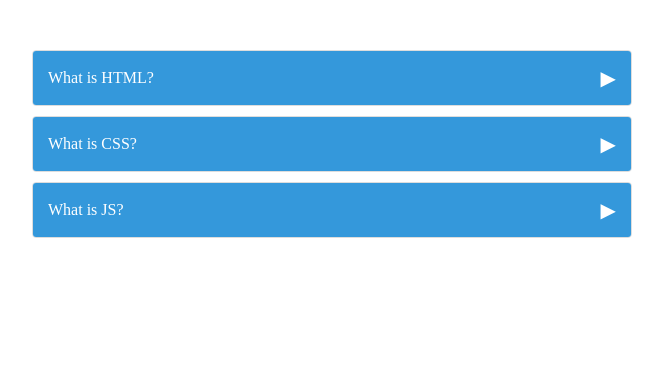
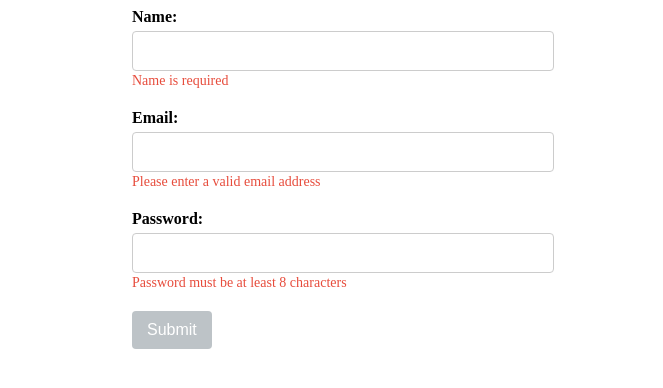
Before and after one commit to SouksavathPMS/vue3-project-learning, a Vue app: page / in a window 1280 px wide. Shown: the top 388 px of the page, without its empty margins (308-971 px from the left). Built offline with nearby package versions, Linux system fonts and the light colour scheme.

Commit message:
Complete FormValidation

```diff
--- a/src/App.vue
+++ b/src/App.vue
@@ -1,10 +1,11 @@
 <script setup>
-import AccordionComponent from './components/AccordionComponent.vue'
+import FormValidation from './components/FormValidation.vue'
 </script>
 
 <template>
   <!-- <TodoList/> -->
   <!-- <RandomQuoteGenerator /> -->
   <!-- <AmazingCalculator /> -->
-  <AccordionComponent />
+  <!-- <AccordionComponent /> -->
+  <FormValidation />
 </template>
--- /dev/null
+++ b/src/components/FormValidation.vue
@@ -0,0 +1,96 @@
+<script setup>
+import { ref, computed } from 'vue'
+
+const formData = ref({
+  name: '',
+  email: '',
+  password: '',
+})
+
+const isNameValid = computed(() => formData.value.name.trim() !== '')
+const isEmailValid = computed(() => /^[^\s@]+@[^\s@]+\.[^\s@]+$/.test(formData.value.email))
+const isPasswordValid = computed(() => formData.value.password.length >= 8)
+
+const isFormValid = computed(() => isNameValid.value && isEmailValid.value && isPasswordValid.value)
+
+const submitForm = () => {
+  if (isFormValid.value) {
+    // Perform form submission logic here
+    console.log('Form submitted!', formData.value)
+  } else {
+    console.log('Form is invalid. Please check the fields.')
+  }
+}
+</script>
+
+<template>
+  <div>
+    <form @submit.prevent="submitForm" class="custom-form">
+      <div class="form-group">
+        <label for="name">Name:</label>
+        <input v-model="formData.name" type="text" id="name" />
+        <span v-if="!isNameValid" class="error">Name is required</span>
+      </div>
+
+      <div class="form-group">
+        <label for="email">Email:</label>
+        <input v-model="formData.email" type="email" id="email" />
+        <span v-if="!isEmailValid" class="error">Please enter a valid email address</span>
+      </div>
+
+      <div class="form-group">
+        <label for="password">Password:</label>
+        <input v-model="formData.password" type="password" id="password" />
+        <span v-if="!isPasswordValid" class="error">Password must be at least 8 characters</span>
+      </div>
+
+      <button type="submit" :disabled="!isFormValid" class="submit-button">Submit</button>
+    </form>
+  </div>
+</template>
+
+<style scoped>
+.custom-form {
+  max-width: 400px;
+  margin: 0 auto;
+}
+
+.form-group {
+  margin-bottom: 20px;
+}
+
+label {
+  display: block;
+  font-weight: bold;
+  margin-bottom: 5px;
+}
+
+input {
+  width: 100%;
+  padding: 10px;
+  font-size: 16px;
+  border: 1px solid #ccc;
+  border-radius: 4px;
+}
+
+.error {
+  color: #e74c3c;
+  font-size: 14px;
+  margin-top: 5px;
+}
+
+.submit-button {
+  padding: 10px 15px;
+  font-size: 16px;
+  background-color: #3498db;
+  color: #fff;
+  border: none;
+  border-radius: 4px;
+  cursor: pointer;
+}
+
+.submit-button:disabled {
+  background-color: #bdc3c7;
+  cursor: not-allowed;
+}
+</style>
```
